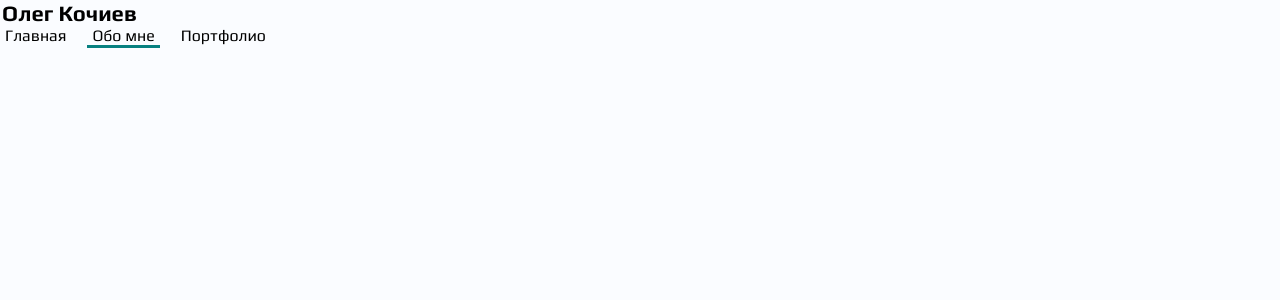
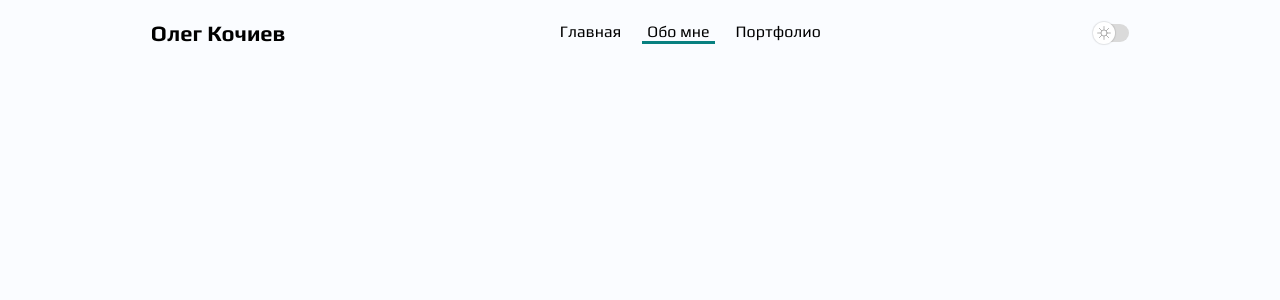
Before and after one commit to OlegKochiev/olegkochiev.com, a Next.js app: page /about-me in a window 1280 px wide. Shown: the top 300 px of the page. Built offline with nearby package versions, Linux system fonts and the light colour scheme.

Commit message:
added main styles for header

```diff
--- a/src/components/Header/index.tsx
+++ b/src/components/Header/index.tsx
@@ -1,14 +1,24 @@
 import React from 'react';
+import styled from 'styled-components';
 import {homePageDatas} from '../../data/home';
 import {MyName} from '../../pages';
 import NavLinks from '../Home/NavLinks';
+import ThemeSwitcher from '../ThemeSwitcher';
+
+const Container = styled.div`
+  display: flex;
+  justify-content: space-around;
+  align-items: center;
+  padding: 20px 15px;
+`;
 
 const Header = () => {
   return (
-    <div>
+    <Container>
       <MyName>{homePageDatas.myName}</MyName>
       <NavLinks />
-    </div>
+      <ThemeSwitcher />
+    </Container>
   );
 };
 
```
